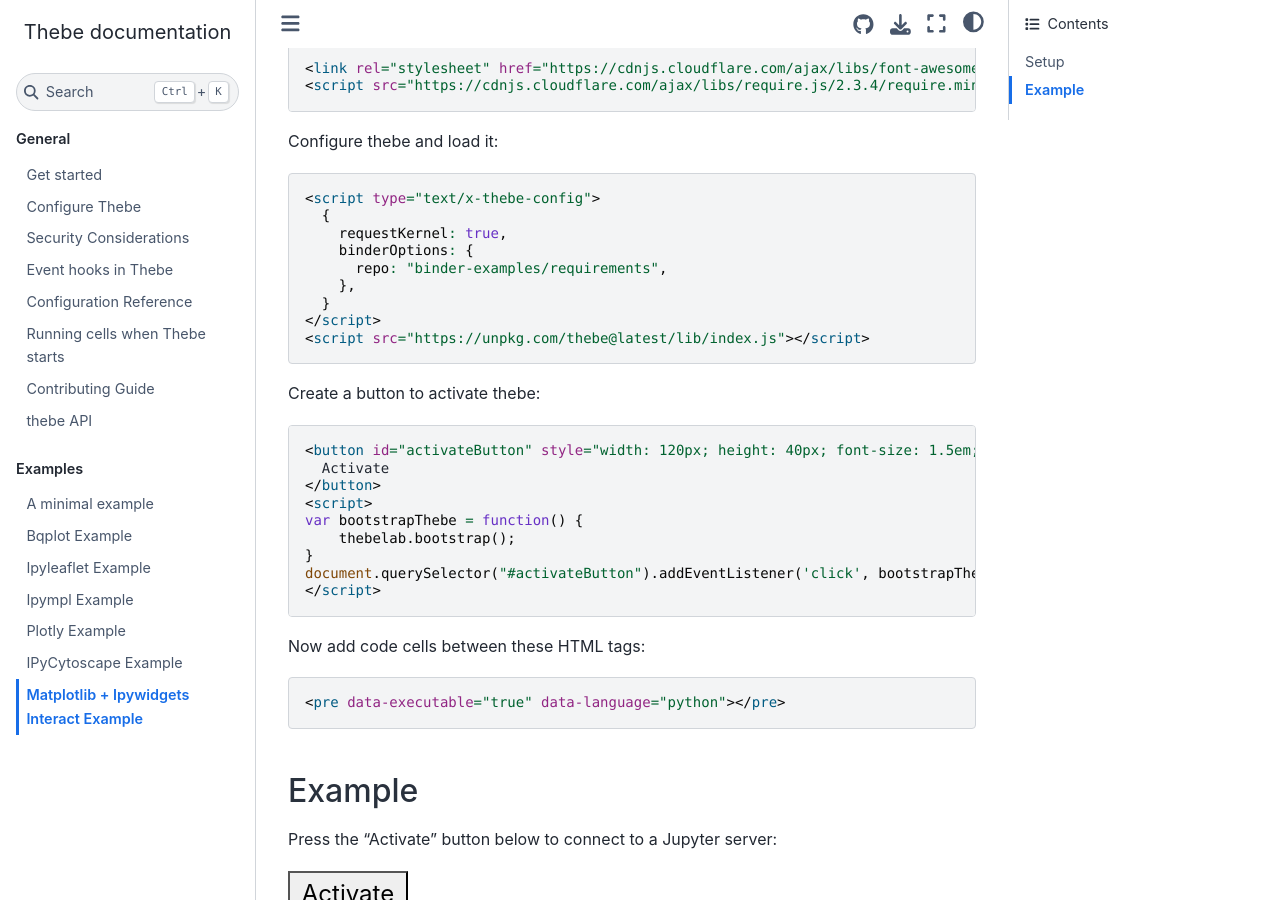
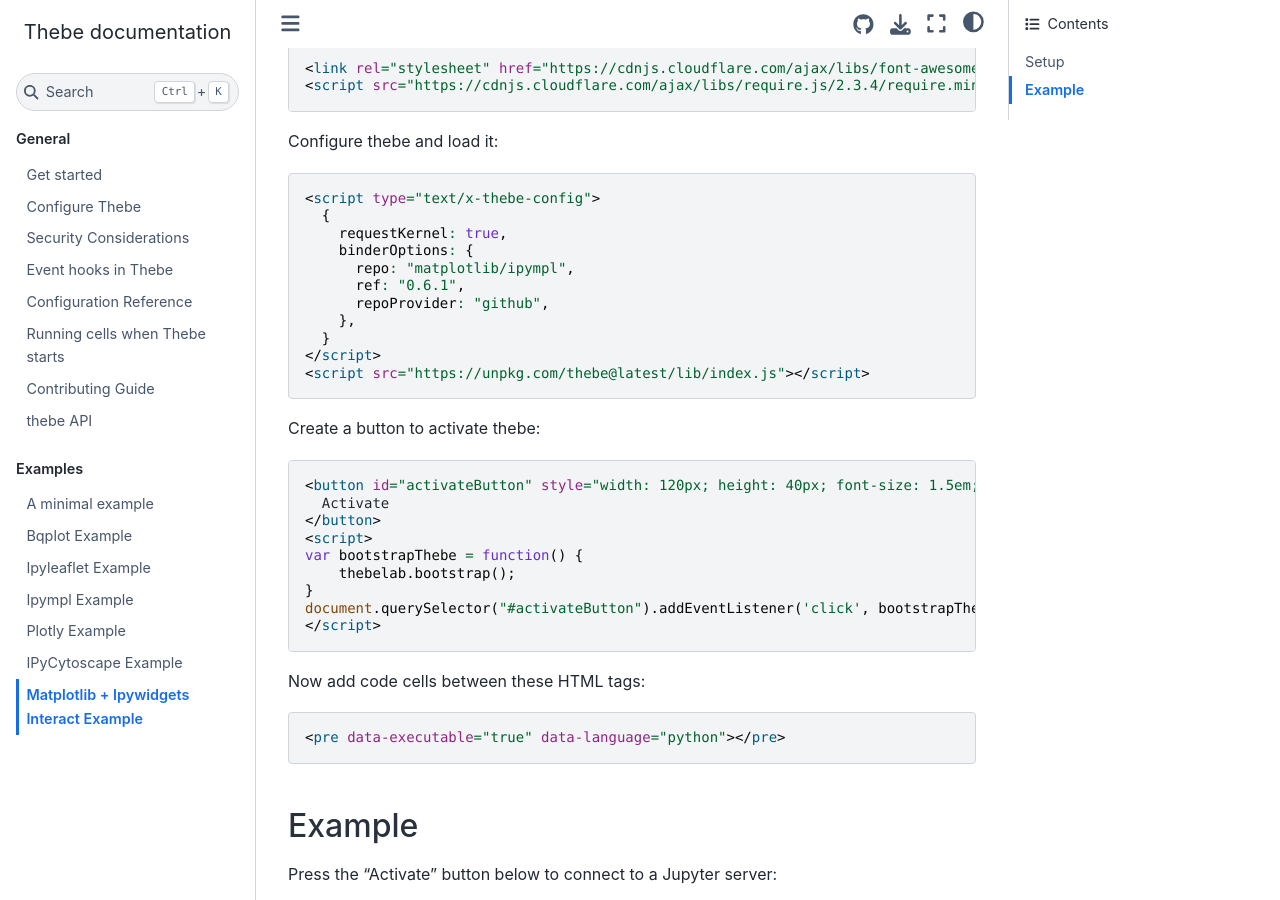
Before and after one commit to jupyter-book/thebe, a Sphinx documentation site: the page built from docs/examples/matplotlib_interact_example.rst, in a window 1280 px wide and 900 px high, scrolled down 333 px. Built offline with Sphinx 7.4.7 and the Sphinx Book theme 1.1.4, drawn with Linux system fonts in a browser that asks for light colours; comment, search, counter and statistics services are not loaded.

Commit message:
fix docs issues

```diff
--- a/docs/examples/matplotlib_interact_example.rst
+++ b/docs/examples/matplotlib_interact_example.rst
@@ -1,6 +1,6 @@
-==============
+========================================
 Matplotlib + Ipywidgets Interact Example
-==============
+========================================
 
 Thebe can display interactive plots using matplotlib and ipywidget's interact.
 
@@ -22,7 +22,9 @@ Configure thebe and load it:
      {
        requestKernel: true,
        binderOptions: {
-         repo: "binder-examples/requirements",
+         repo: "matplotlib/ipympl",
+         ref: "0.6.1",
+         repoProvider: "github",
        },
      }
    </script>
@@ -59,7 +61,9 @@ Example
      {
        requestKernel: true,
        binderOptions: {
-         repo: "binder-examples/requirements",
+         repo: "matplotlib/ipympl",
+         ref: "0.6.1",
+         repoProvider: "github",
        },
      }
    </script>
@@ -84,19 +88,19 @@ Here is a simple interactive sine plot example:
 .. raw:: html
 
    <pre data-executable="true" data-language="python">
-    %matplotlib widget
-    import ipywidgets as widgets
-    import matplotlib.pyplot as plt
-    import numpy as np
+   %matplotlib widget
+   import ipywidgets as widgets
+   import matplotlib.pyplot as plt
+   import numpy as np
 
-    x = np.linspace(0,10)
+   x = np.linspace(0,10)
 
-    def sine_func(x, w, amp):
-        return amp*np.sin(w*x)
+   def sine_func(x, w, amp):
+       return amp*np.sin(w*x)
 
-    @widgets.interact(w=(0, 4, 0.25), amp=(0, 4, .1))
-    def update(w = 1, amp = 1):
-        plt.clf()
-        plt.ylim(-4, 4)
-        plt.plot(x, sine_func(x, w, amp))
+   @widgets.interact(w=(0, 4, 0.25), amp=(0, 4, .1))
+   def update(w = 1, amp = 1):
+       plt.clf()
+       plt.ylim(-4, 4)
+       plt.plot(x, sine_func(x, w, amp))
    </pre>
```
